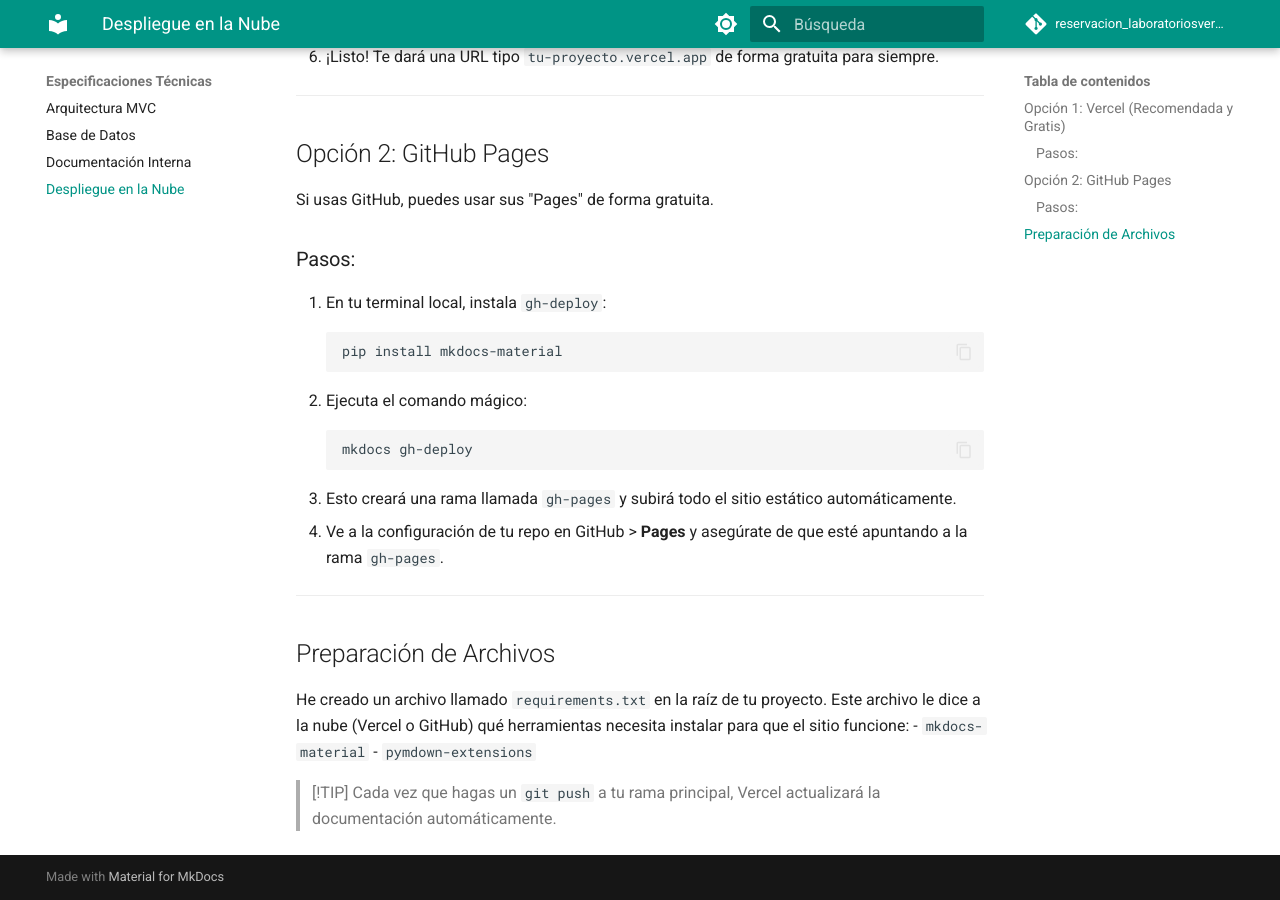
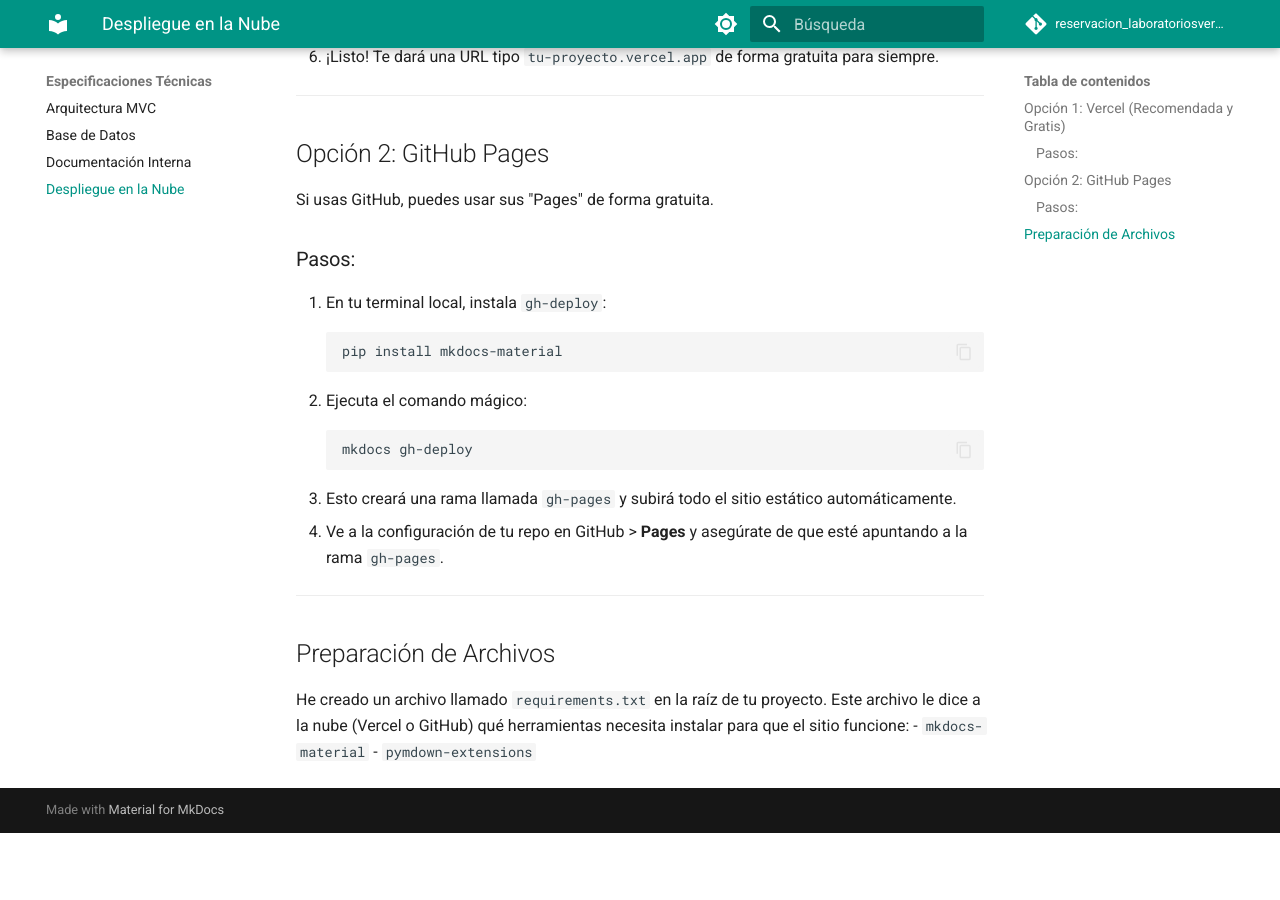
Before and after one commit to Jalgxone/reservacion_laboratoriosvercel, an MkDocs documentation site: the page built from docs/despliegue.md, in a window 1280 px wide and 900 px high, scrolled down 690 px. Built offline with MkDocs 1.6.1 and Material for MkDocs 9.7.7, drawn with Linux system fonts in a browser that asks for light colours; comment, search, counter and statistics services are not loaded; after the commit the page ends 1523 px from its top, so only the background shows below that.

Commit message:
Update despliegue.md

```diff
--- a/docs/despliegue.md
+++ b/docs/despliegue.md
@@ -40,6 +40,3 @@
 He creado un archivo llamado `requirements.txt` en la raíz de tu proyecto. Este archivo le dice a la nube (Vercel o GitHub) qué herramientas necesita instalar para que el sitio funcione:
 - `mkdocs-material`
 - `pymdown-extensions`
-
-> [!TIP]
-> Cada vez que hagas un `git push` a tu rama principal, Vercel actualizará la documentación automáticamente.
```
